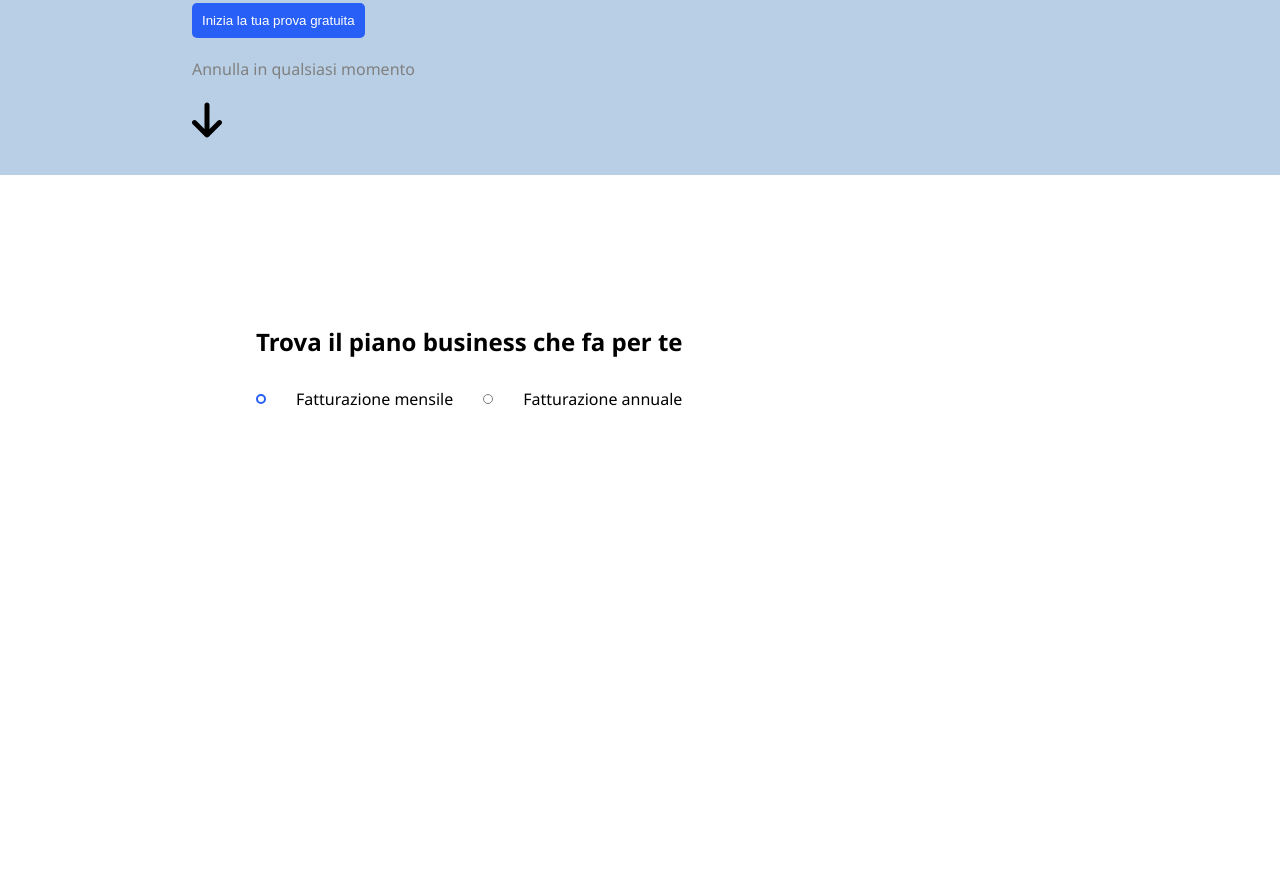
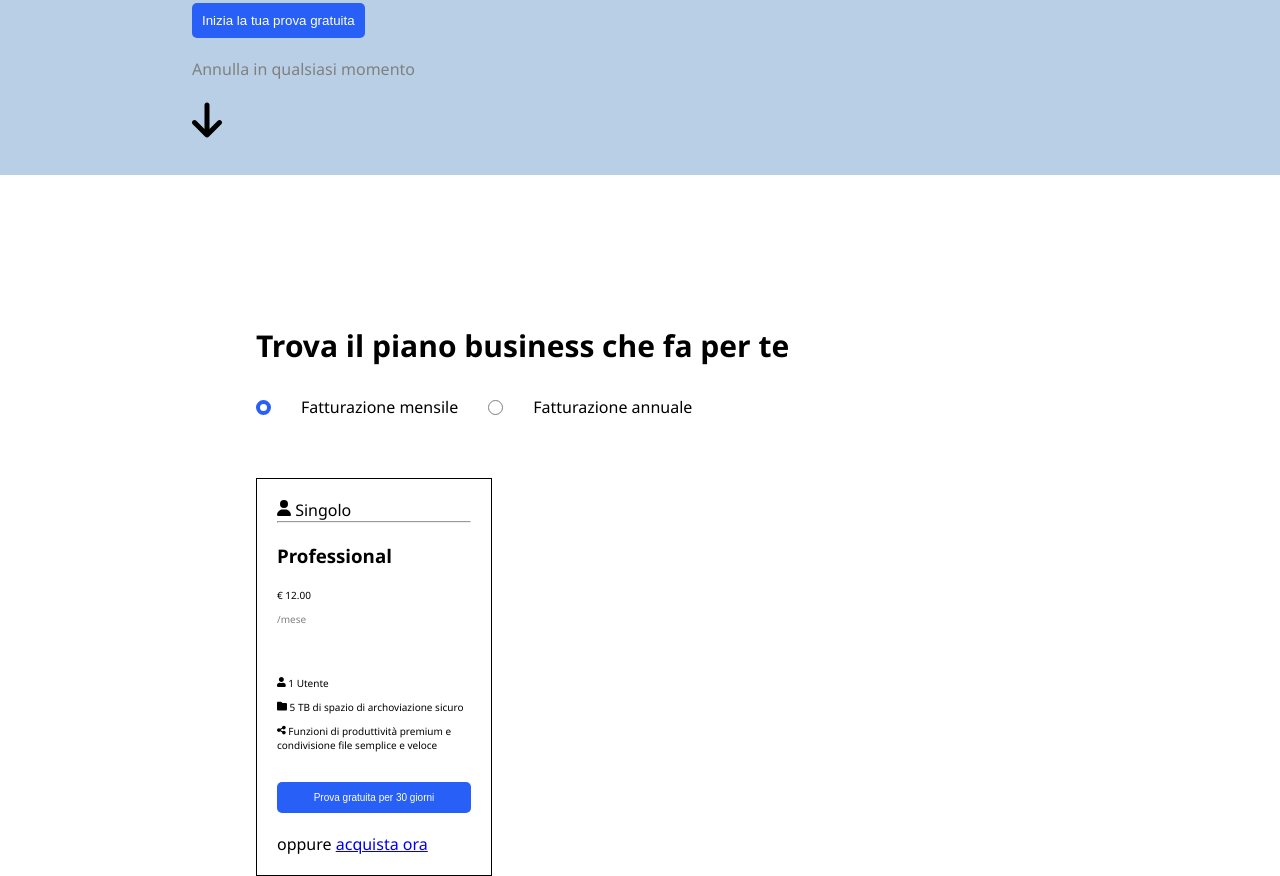
Before and after one commit to Alice-Rossi-03/htmlcss-dropbox, a plain HTML site: page index.html in a window 1280 px wide. Shown: the part 465-1341 px from the top of the page. Before the commit the page ends 1025 px from the top, so only its background shows below. Drawn offline with Linux system fonts and the light colour scheme.

Commit message:
feat (main) first card

```diff
--- a/assets/style.css
+++ b/assets/style.css
@@ -114,29 +114,75 @@ button:hover{
 .large-container{
     width: 60%;
     margin: 0 auto;
-    padding-block: 150px;
 }
 
 .large-container h2{
     margin-bottom: 30px;
+    font-size: 30px;
 }
 
-.large-container div{
+.large-container:first-child div{
     display: flex;
     gap: 30px;
     align-items: center;
+    margin-bottom: 20px;
 }
 
 .choice{
-    width: 10px;
-    height: 10px;
+    width: 15px;
+    height: 15px;
     border-radius: 50%;
 }
 
 .choice-one{
-    border: 2px solid rgb(40, 95, 246);
+    border: 4px solid rgb(40, 95, 246);
 }
 
 .choice-two{
     border: 1px solid gray;
 }
+
+.large-container .card{
+    width: calc(100% / 3 - 20px);
+    padding: 20px;
+    border: 1px solid black;
+}
+
+.margin-top{
+    margin-top: 150px;
+}
+
+.large-container .card .top.card{
+    display: flex;
+    justify-content: center;
+    align-items: center;
+    padding-block: 5px;
+}
+
+.main-card ul li{
+    list-style-type: none;
+    margin-bottom: 10px;
+    font-size: 10px;
+}
+
+.main-card button{
+    font-size: 10px;
+    width: 100%;
+    margin-block: 20px;
+
+}
+
+.main-card h3{
+    margin-block: 20px;
+}
+
+.main-card .cost{
+    margin-bottom: 10px;
+    font-size: 10px;
+}
+
+.main-card .per-month{
+    color: gray;
+    margin-bottom: 50px;
+    font-size: 10px;
+}
--- a/index.html
+++ b/index.html
@@ -57,21 +57,63 @@
     </header>
 
     <main>
-        <div class="large-container">
+        <div class="large-container margin-top">
             <h2>Trova il piano business che fa per te</h2>
             <div>
                 <div>
-                    <span class="choice choice-one"></span>
-                    <span>Fatturazione mensile</span>
+                    <div class="choice choice-one"></div>
+                    <div>Fatturazione mensile</div>
                 </div>
                 <div>
-                    <span class="choice choice-two"></span>
-                    <span>Fatturazione annuale</span>
+                    <div class="choice choice-two"></div>
+                    <div>Fatturazione annuale</div>
                 </div>
 
             </div>
+        </div>
 
+        <div class="large-container">
+
+            <div class="card">
+                <div class="top-card">
+                    <svg xmlns="http://www.w3.org/2000/svg" height="1em" viewBox="0 0 448 512"><!--! Font Awesome Free 6.4.2 by @fontawesome - https://fontawesome.com License - https://fontawesome.com/license (Commercial License) Copyright 2023 Fonticons, Inc. --><path d="M224 256A128 128 0 1 0 224 0a128 128 0 1 0 0 256zm-45.7 48C79.8 304 0 383.8 0 482.3C0 498.7 13.3 512 29.7 512H418.3c16.4 0 29.7-13.3 29.7-29.7C448 383.8 368.2 304 269.7 304H178.3z"/></svg>
+                    <span>Singolo</span>
+                </div>
+                <hr>
+
+                <div class="main-card">
+                    <h3>Professional</h3>
+                    <div class="cost">€ 12.00</div>
+                    <div class="per-month">/mese</div>
+
+                    <ul>
+                        <li>
+                            <svg xmlns="http://www.w3.org/2000/svg" height="1em" viewBox="0 0 448 512"><!--! Font Awesome Free 6.4.2 by @fontawesome - https://fontawesome.com License - https://fontawesome.com/license (Commercial License) Copyright 2023 Fonticons, Inc. --><path d="M224 256c70.7 0 128-57.3 128-128S294.7 0 224 0 96 57.3 96 128s57.3 128 128 128zm89.6 32h-16.7c-22.2 10.2-46.9 16-72.9 16s-50.6-5.8-72.9-16h-16.7C60.2 288 0 348.2 0 422.4V464c0 26.5 21.5 48 48 48h352c26.5 0 48-21.5 48-48v-41.6c0-74.2-60.2-134.4-134.4-134.4z"/></svg>
+                            1 Utente</li>
+
+                        <li>
+                            <svg xmlns="http://www.w3.org/2000/svg" height="1em" viewBox="0 0 512 512"><!--! Font Awesome Free 6.4.2 by @fontawesome - https://fontawesome.com License - https://fontawesome.com/license (Commercial License) Copyright 2023 Fonticons, Inc. --><path d="M64 480H448c35.3 0 64-28.7 64-64V160c0-35.3-28.7-64-64-64H288c-10.1 0-19.6-4.7-25.6-12.8L243.2 57.6C231.1 41.5 212.1 32 192 32H64C28.7 32 0 60.7 0 96V416c0 35.3 28.7 64 64 64z"/></svg>
+                            5 TB di spazio di archoviazione sicuro</li>
+
+                        <li>
+                            <svg xmlns="http://www.w3.org/2000/svg" height="1em" viewBox="0 0 448 512"><!--! Font Awesome Free 6.4.2 by @fontawesome - https://fontawesome.com License - https://fontawesome.com/license (Commercial License) Copyright 2023 Fonticons, Inc. --><path d="M352 224c53 0 96-43 96-96s-43-96-96-96s-96 43-96 96c0 4 .2 8 .7 11.9l-94.1 47C145.4 170.2 121.9 160 96 160c-53 0-96 43-96 96s43 96 96 96c25.9 0 49.4-10.2 66.6-26.9l94.1 47c-.5 3.9-.7 7.8-.7 11.9c0 53 43 96 96 96s96-43 96-96s-43-96-96-96c-25.9 0-49.4 10.2-66.6 26.9l-94.1-47c.5-3.9 .7-7.8 .7-11.9s-.2-8-.7-11.9l94.1-47C302.6 213.8 326.1 224 352 224z"/></svg>
+                            Funzioni di produttività premium e condivisione file semplice e veloce</li>
+                    </ul>
+
+                    <button>Prova gratuita per 30 giorni</button>
+
+                    <div>oppure <a href="#">acquista ora</a></div>
+
+
+                </div>
+
+
+
+            </div>
+            <div></div>
+            <div></div>
         </div>
+
     </main>
 </body>
 </html>
```
